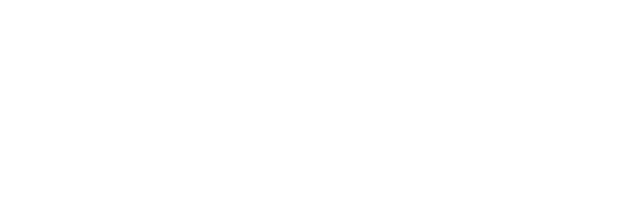
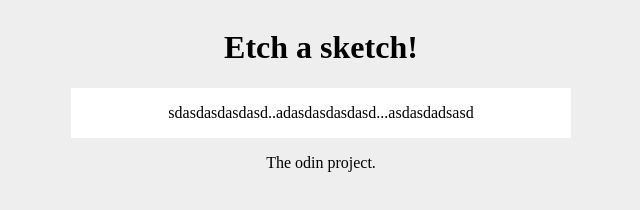
Before and after one commit to MiquelGatiusFernandez/Odin-Project, a website: page Etch-A-Sketch/index.html in a window 1280 px wide. Shown: the whole page, without its empty margins (319-959 px from the left). Drawn offline with Linux system fonts and the light colour scheme.

Commit message:
etch a sketch html part done

```diff
--- a/Etch-A-Sketch/index.html
+++ b/Etch-A-Sketch/index.html
@@ -1,5 +1,6 @@
 <!DOCTYPE html>
 <html lang="en">
+
 <head>
     <meta charset="UTF-8">
     <meta http-equiv="X-UA-Compatible" content="IE=edge">
@@ -7,7 +8,21 @@
     <link rel="stylesheet" href="style.css">
     <script src="script.js" defer></script>
 </head>
-    <body>
 
+<body class="center">
+    <header class="header center">
+        <h1>Etch a sketch!</h1>
+    </header>
+    <section class="sketch center">
+        <div class="block-div center">
+        <p>sdasdasdasdasd..</p>
+        <p>adasdasdasdasd...</p>
+        <p>asdasdadsasd</p>
+        </div>
+    </section>
+    <footer class="footer center">
+        <p>The odin project.</p>
+    </footer>
 </body>
+
 </html>
--- a/Etch-A-Sketch/style.css
+++ b/Etch-A-Sketch/style.css
@@ -0,0 +1,29 @@
+body{
+    display: block;
+    flex:1;
+    background-color: #eeeeee;
+}
+
+.center{
+    align-items: center;
+    justify-content: center;
+}
+
+.header{
+    display: flex;
+    flex:1;
+}
+
+.sketch{
+    display: flex;
+    flex-wrap: wrap;
+}
+.block-div{
+    display: flex;
+    flex-wrap: wrap;
+    background-color: white;
+    width:500px;
+}
+.footer{
+    display: flex;
+}
```
Lines whose indentation alone changed are shown as unchanged.
